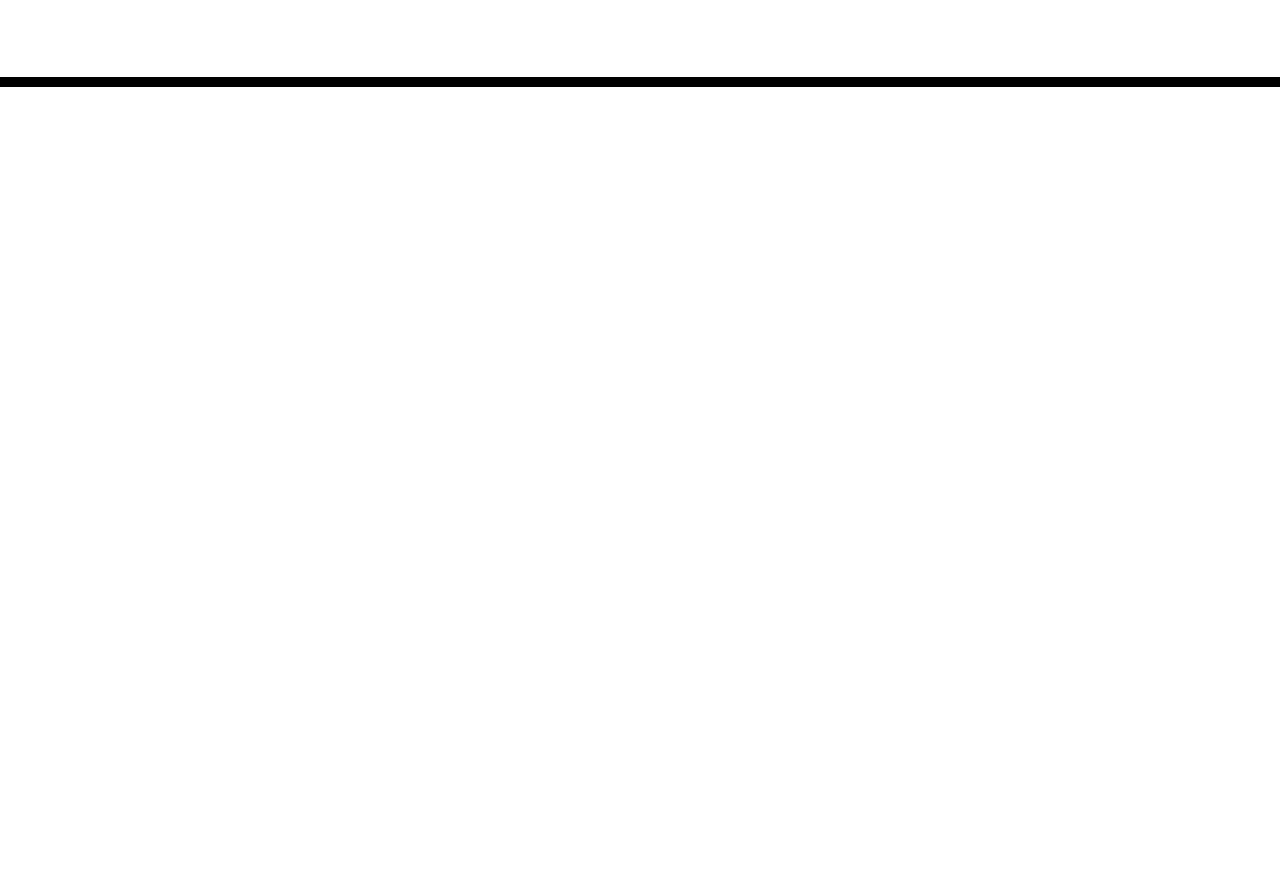
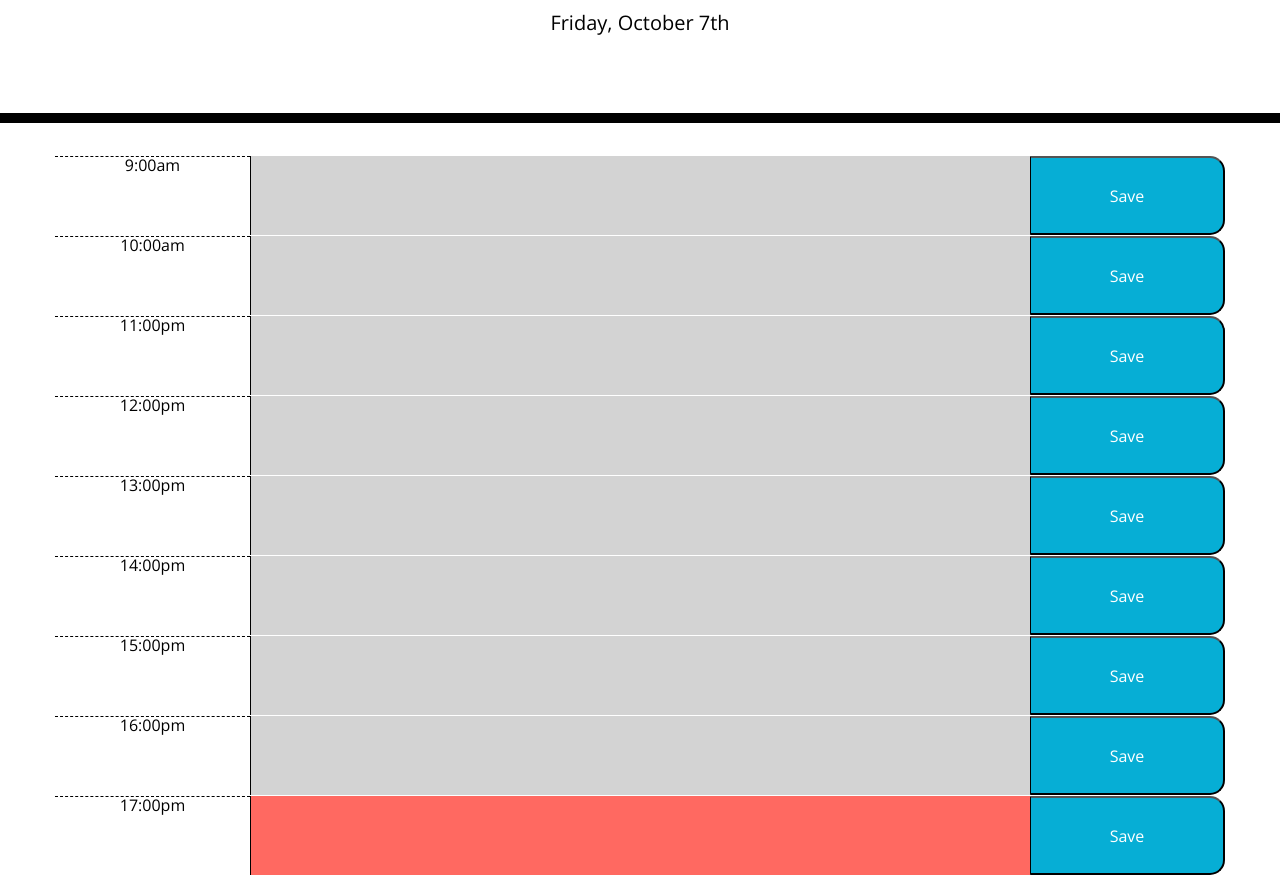
Before and after one commit to 4ng3lic4/Scheduler, a plain HTML site: page index.html in a window 1280 px wide. Shown: the part 181-1056 px from the top of the page. Before the commit the page ends 800 px from the top, so only its background shows below. Drawn offline with nearby package versions, Linux system fonts and the light colour scheme.

Commit message:
added date with Moment, added jQuery for changing colors

```diff
--- a/index.html
+++ b/index.html
@@ -1,40 +1,102 @@
+
+
 <!DOCTYPE html>
 <html lang="en">
+
 <head>
   <meta charset="UTF-8" />
   <meta name="viewport" content="width=device-width, initial-scale=1.0" />
   <meta http-equiv="X-UA-Compatible" content="ie=edge" />
-    <link
-      rel="stylesheet"
-      href="https://stackpath.bootstrapcdn.com/bootstrap/4.3.1/css/bootstrap.min.css"
-    />
-    <link
-      rel="stylesheet"
-      href="https://use.fontawesome.com/releases/v5.8.1/css/all.css"
-      integrity="sha384-50oBUHEmvpQ+1lW4y57PTFmhCaXp0ML5d60M1M7uH2+nqUivzIebhndOJK28anvf"
-      crossorigin="anonymous"
-    />
-    <link
-      href="https://fonts.googleapis.com/css?family=Open+Sans&display=swap"
-      rel="stylesheet"
-    />
+  <link rel="stylesheet" href="https://stackpath.bootstrapcdn.com/bootstrap/4.3.1/css/bootstrap.min.css" />
+  <link rel="stylesheet" href="https://use.fontawesome.com/releases/v5.8.1/css/all.css"
+    integrity="sha384-50oBUHEmvpQ+1lW4y57PTFmhCaXp0ML5d60M1M7uH2+nqUivzIebhndOJK28anvf" crossorigin="anonymous" />
+  <link href="https://fonts.googleapis.com/css?family=Open+Sans&display=swap" rel="stylesheet" />
   <link rel="stylesheet" href="style.css" />
   <title>Work Day Scheduler</title>
-
+  <!--Add the Scripts for Moment and jQuery-->
+  <script
+  type="text/javascript"
+  src="https://cdnjs.cloudflare.com/ajax/libs/moment.js/2.27.0/moment.min.js"
+></script>
+<script
+  src="https://code.jquery.com/jquery-3.5.1.min.js"
+  integrity="sha256-9/aliU8dGd2tb6OSsuzixeV4y/faTqgFtohetphbbj0="
+  crossorigin="anonymous"
+></script>
 </head>
 
 <body>
   <header class="jumbotron">
     <h1 class="display-3">Work Day Scheduler <i class="fas fa-save"></i></h1>
     <p class="lead">A simple calendar app for scheduling your work day</p>
-      <p id="currentDay" class="lead"></p>
+
+    <!--Add the current day using moment, Nothing to add in HTML-->
+    <p id="currentDay" class="lead"> </p>
   </header>
+
+
   <div class="container">
      <!-- Timeblocks go here -->
+
+     <div class="time-block"></div>
+                            <!-- First Row -->
+
+    <!-- time -->
+    <div class="time-block row">
+      <div class="hour col-2">9:00am</div>
+
+      <!--Text area-->
+      <textarea id="9" class="description col-8 "></textarea>
+
+<!-- Save Button -->
+
+      <button class="saveBtn col-2">Save</button>
     </div>
 
+    <div class="time-block row">
+      <div class="hour col-2">10:00am</div>
+      <textarea id="10" class="description col-8"></textarea>
+      <button class="saveBtn col-2">Save</button>
+    </div>
+    <div class="time-block row">
+      <div class="hour col-2">11:00pm</div>
+      <textarea id="11" class="description col-8"></textarea>
+      <button class="saveBtn col-2">Save</button>
+    </div>
+
+    <div class="time-block row">
+      <div class="hour col-2">12:00pm</div>
+      <textarea id="12" class="description col-8"></textarea>
+      <button class="saveBtn col-2">Save</button>
+    </div>
+    <div class="time-block row">
+      <div class="hour col-2">13:00pm</div>
+      <textarea id="13" class="description col-8"></textarea>
+      <button class="saveBtn col-2">Save</button>
+    </div>
+    <div class="time-block row">
+      <div class="hour col-2">14:00pm</div>
+      <textarea id="14" class="description col-8"></textarea>
+      <button class="saveBtn col-2">Save</button>
+    </div>
+    <div class="time-block row">
+      <div class="hour col-2">15:00pm</div>
+      <textarea id="15" class="description col-8"></textarea>
+      <button class="saveBtn col-2">Save</button>
+    </div>
+    <div class="time-block row">
+      <div class="hour col-2">16:00pm</div>
+      <textarea id="16" class="description col-8"></textarea>
+      <button class="saveBtn col-2">Save</button>
+    </div>
+    <div class="time-block row">
+      <div class="hour col-2">17:00pm</div>
+      <textarea id="17" class="description col-8"></textarea>
+      <button class="saveBtn col-2">Save</button>
+    </div>
     <script src="https://cdnjs.cloudflare.com/ajax/libs/jquery/3.2.1/jquery.min.js"></script>
     <script src="https://cdnjs.cloudflare.com/ajax/libs/moment.js/2.24.0/moment.min.js"></script>
     <script src="main.js"></script>
 </body>
+
 </html>
--- a/main.js
+++ b/main.js
@@ -0,0 +1,111 @@
+//GIVEN I am using a daily planner to create a schedule
+//WHEN I open the planner
+//THEN the current day is displayed at the top of the calendar
+
+//We will use moment(); to trigger the Date time
+//First we use the name of the variable that is storing the id we want to target, then we use the .text() - is .text a property or method?
+//and in the argument for Text ('we put the name of the variable that is triggering the moment method')
+
+//Variable for the id we want to target
+
+console.log(moment().hour())
+var dayDisplay = $('#currentDay');
+
+var currentDateTime = moment();
+
+
+//But now we need to print it it the following format: Month (MMM), day of the Month(Do),year(YYY).
+//We modify the body of the function
+dayDisplay.text(currentDateTime.format("dddd, MMMM Do"));
+
+
+//WHEN I scroll down
+//THEN I am presented with timeblocks for standard business hours
+
+//Code to get the id
+//$('#').click(function(e){
+//  alert(e.currentTarget.id);
+//});
+
+
+
+//WHEN I view the timeblocks for that day
+//THEN each timeblock is color coded to indicate whether it is in the past, present, or future
+
+//The classes are ALREADY created with the background color .past .present .future
+
+var firstRow = document.getElementById("9");
+
+if (9 < moment().hour()) {
+    //add the class past and remove class future and class present
+    firstRow.classList.add("past");
+    firstRow.classList.remove("present");
+    firstRow.classList.remove("future");
+}
+//We are grabbing each text are and finding the id
+$("textarea").each(function () {
+    console.log("here is the id")
+    //To get the text area id we use the attibute method
+    console.log($(this).attr('id'));
+    if ($(this).attr('id') < moment().hour()) {
+        this.classList.add("past");
+        this.classList.remove("present");
+        this.classList.remove("future");
+    }
+
+    if ($(this).attr('id') == moment().hour()) {
+        this.classList.add("present");
+        this.classList.remove("past");
+        this.classList.remove("future");
+    }
+    if ($(this).attr('id') > moment().hour()) {
+        this.classList.add("future");
+        this.classList.remove("past");
+        this.classList.remove("present");
+    }
+})
+
+
+/*
+var SecondtRow = document.getElementById("10");
+firstRow.classList.add("future");
+var firstRow = document.getElementById("10");
+firstRow.classList.add("future");
+var firstRow = document.getElementById("11");
+firstRow.classList.add("future");
+var firstRow = document.getElementById("12");
+firstRow.classList.add("future");
+var firstRow = document.getElementById("13");
+firstRow.classList.add("future");
+var firstRow = document.getElementById("14");
+firstRow.classList.add("future");
+var firstRow = document.getElementById("15");
+firstRow.classList.add("future");
+var firstRow = document.getElementById("16");
+firstRow.classList.add("future");
+var firstRow = document.getElementById("17");
+firstRow.classList.add("future");
+
+
+*/
+
+
+
+//Using jQuery to change the background color of the elements of the list
+//$("textarea#list li:first").css(".present");
+
+
+
+
+
+//WHEN I click into a timeblock
+//THEN I can enter an event
+
+
+//WHEN I click the save button for that timeblock
+//THEN the text for that event is saved in local storage
+
+
+
+//WHEN I refresh the page
+//THEN the saved events persist
--- a/style.css
+++ b/style.css
@@ -21,8 +21,18 @@ textarea {
   border-bottom: 10px solid black;
 }
 
+/*Created by me*/
+.container{
+  padding: 0%;
+  border-style:solid black ;
+ /* background-color: cornflowerblue ;*/
+}
+/****/
+
+
 .description {
   white-space: pre-wrap;
+
 }
 
 .time-block {
@@ -41,6 +51,18 @@ textarea {
   color: #000000;
   border-top: 1px dashed #000000;
 }
+
+
+/*Created by me, not sure why I have col-8 in the HTML*/
+.col-2{
+
+}
+
+.col-8 {
+
+}
+
+/*****/
 
 .past {
   background-color: #d3d3d3;
```
Also changed, not shown: 1 other file. Lines whose indentation alone changed are shown as unchanged.
